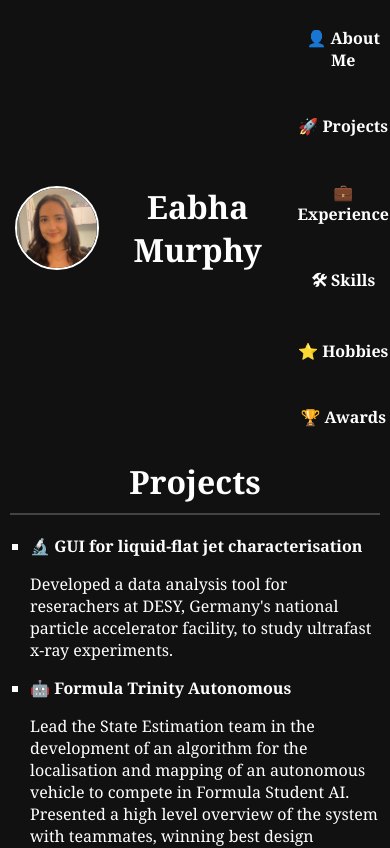
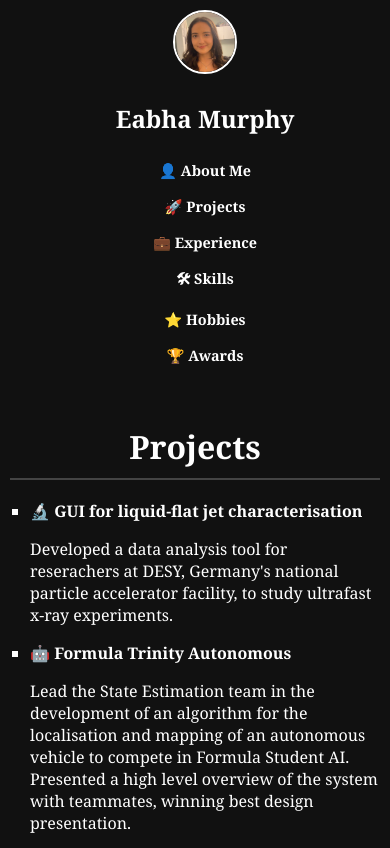
Before and after one commit to eabham/My_website, a plain HTML site: page index.html in a window 390 px wide. Shown: the top 848 px of the page. Drawn offline with Linux system fonts and the light colour scheme.

Commit message:
more changes

```diff
--- a/styles.css
+++ b/styles.css
@@ -22,6 +22,7 @@ header {
     align-items: center;
     justify-content: center;
     gap: 15px;
+    flex-wrap: wrap;
 }
 
 .profile-pic {
@@ -51,7 +52,7 @@ nav ul li a {
     color: white;
     text-decoration: none;
     font-size: 1rem;
-    padding: 12px 16px; /* larger tap area for mobile */
+    padding: 12px 16px; /* bigger tap area */
     display: block;
     transition: 0.3s ease-in-out;
     font-weight: bold;
@@ -62,12 +63,12 @@ nav ul li a:hover {
     text-decoration: underline;
 }
 
-/* === Main Container === */
+/* === Container === */
 .container {
     display: flex;
     flex-direction: column;
     align-items: center;
-    padding-top: 100px; /* space for fixed header */
+    padding-top: 120px; /* space for fixed header */
 }
 
 /* === Section Styling === */
@@ -80,6 +81,7 @@ section {
     border-radius: 10px;
     margin-bottom: 40px;
     box-shadow: 0 4px 8px rgba(255, 255, 255, 0.2);
+    scroll-margin-top: 140px; /* ✅ fixes "scroll too low" issue */
 }
 
 h2 {
@@ -121,6 +123,7 @@ ul.bullet-list li {
     border-radius: 10px;
     box-shadow: 0 4px 8px rgba(255, 255, 255, 0.2);
     margin-bottom: 40px;
+    scroll-margin-top: 140px; /* ✅ same offset fix */
 }
 
 #skills h2 {
@@ -163,17 +166,42 @@ footer a:hover {
 /* === Mobile-Friendly Adjustments === */
 @media (max-width: 768px) {
   body {
-    padding-top: 120px; /* prevent overlap with fixed header */
+    padding-top: 100px;
+  }
+
+  /* Stack header vertically on phones */
+  header {
+    flex-direction: column;
+    padding: 10px;
+  }
+
+  .profile-pic {
+    width: 60px;
+    height: 60px;
+    margin-right: 0;
+    margin-bottom: 8px;
+  }
+
+  header h1 {
+    font-size: 1.5rem;
+    margin: 5px 0;
   }
 
   nav ul {
     flex-direction: column;
     align-items: center;
+    gap: 5px;
+  }
+
+  nav ul li a {
+    font-size: 0.9rem;
+    padding: 6px 10px;
   }
 
   section {
     padding: 20px;
-    margin: 20px 10px;
+    margin: 15px 10px;
+    scroll-margin-top: 120px; /* adjusts anchor offset for smaller header */
   }
 
   .container {
```
